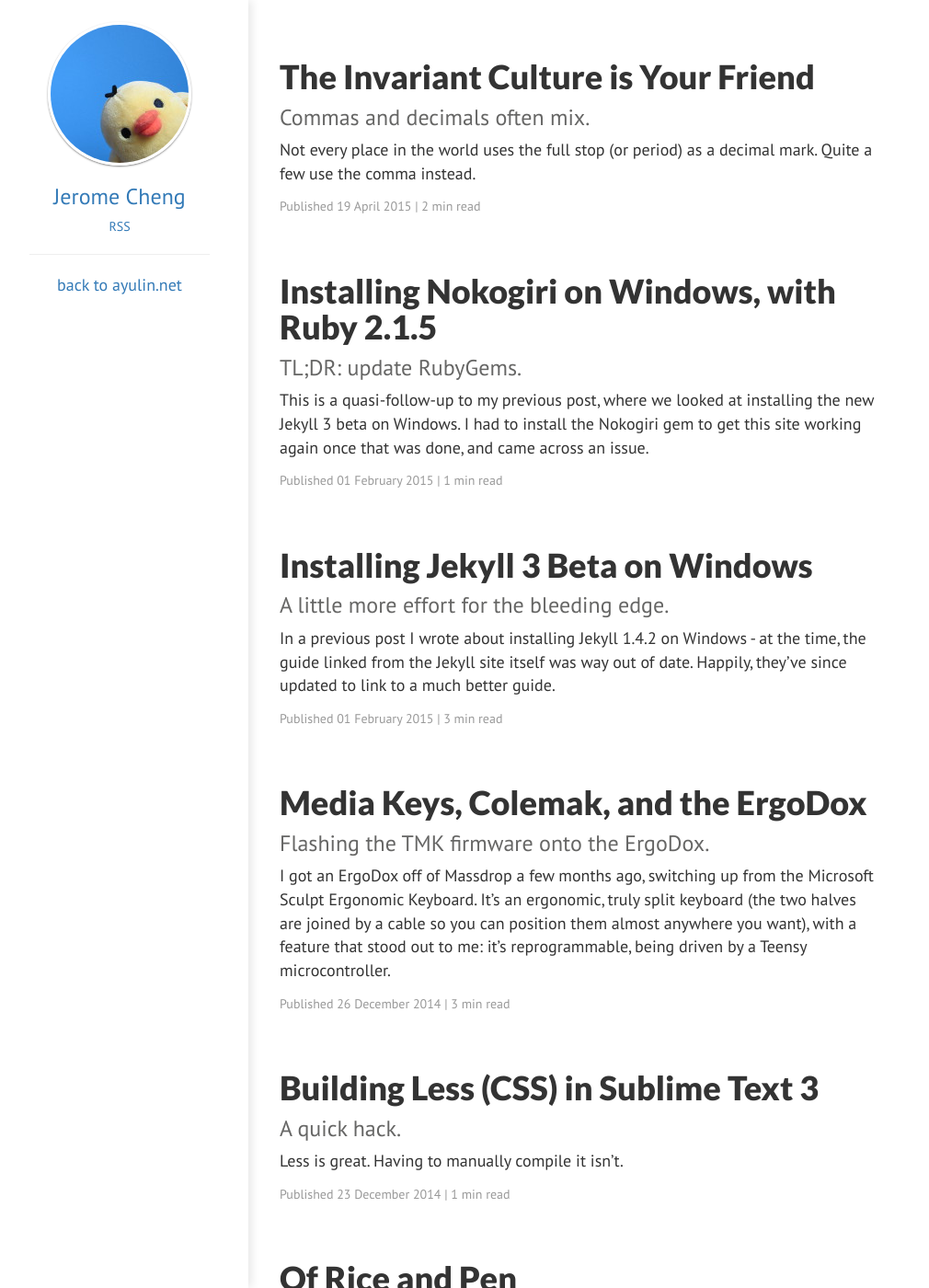
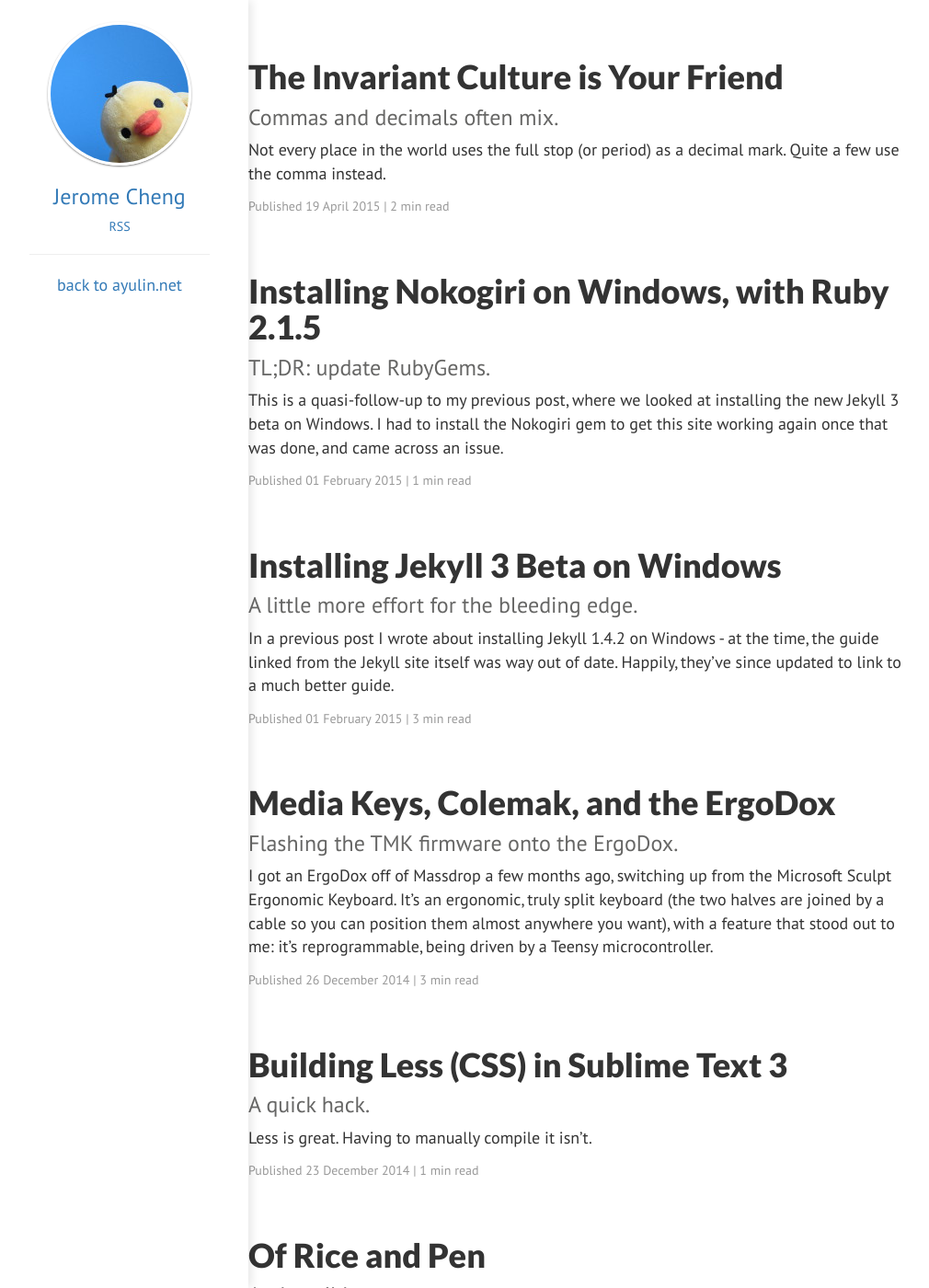
Before and after one commit to jcheng31/ayulin.net, a Jekyll site: the page built from Content/blog/index.html, in a window 1280 px wide and 1400 px high. Shown: the whole window at 92% size, without its empty margins (10-1020 px from the left). Built offline with Jekyll 4.4.1, drawn with Linux system fonts in a browser that asks for light colours; nearby versions of some CDN libraries; Markdown is read by kramdown in place of the engine named in the settings; the list of posts is cut into pages by our own code; comment, search, counter and statistics services are not loaded.

Commit message:
Increase width of blog body.

```diff
--- a/Content/css/blog.css
+++ b/Content/css/blog.css
@@ -19,11 +19,11 @@ h1, h2 {
   margin-top: 0;
 }
 
-@media (min-width: 700px) {
+@media (min-width: 640px) {
   .blog-body {
     margin-left: auto;
     margin-right: auto;
-    width: 700px;
+    width: 768px;
     z-index: 1;
   }
 }
```
